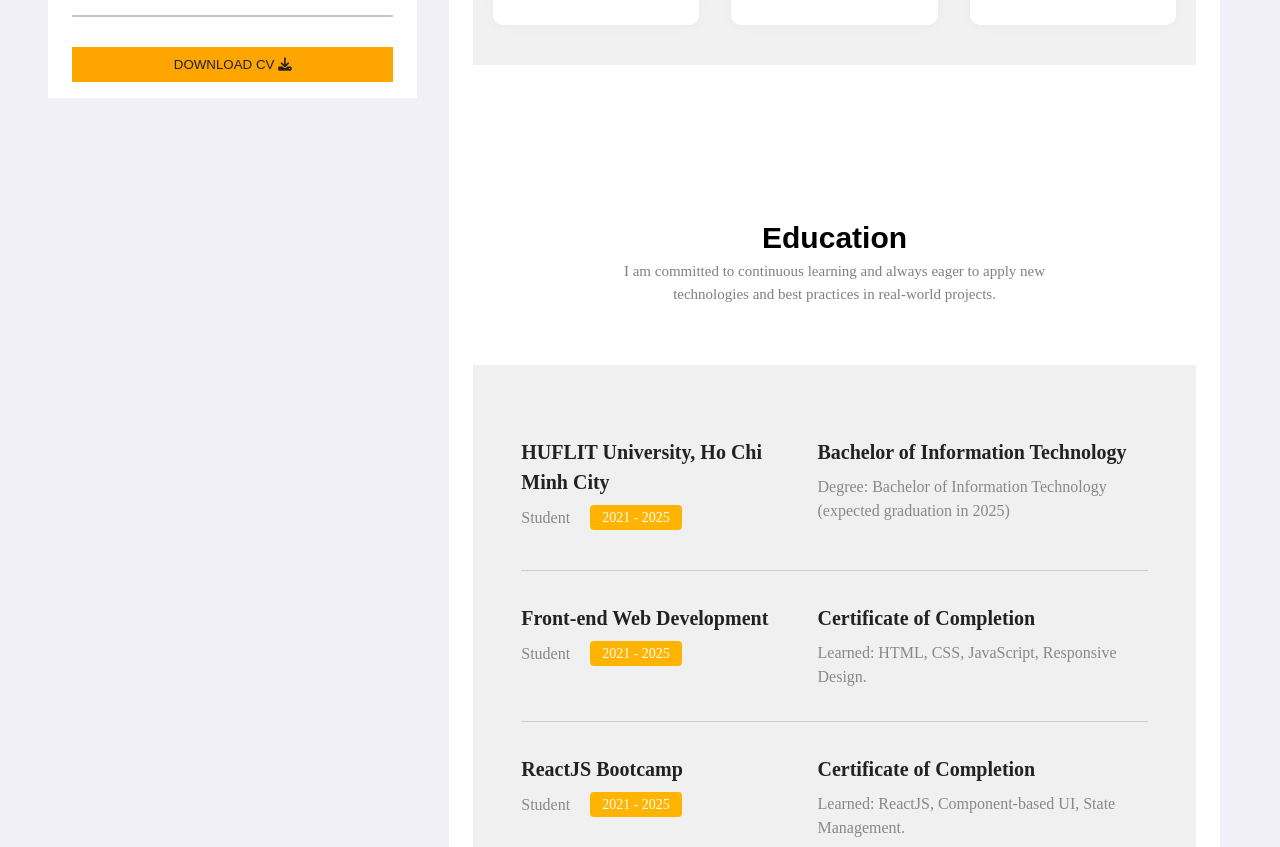
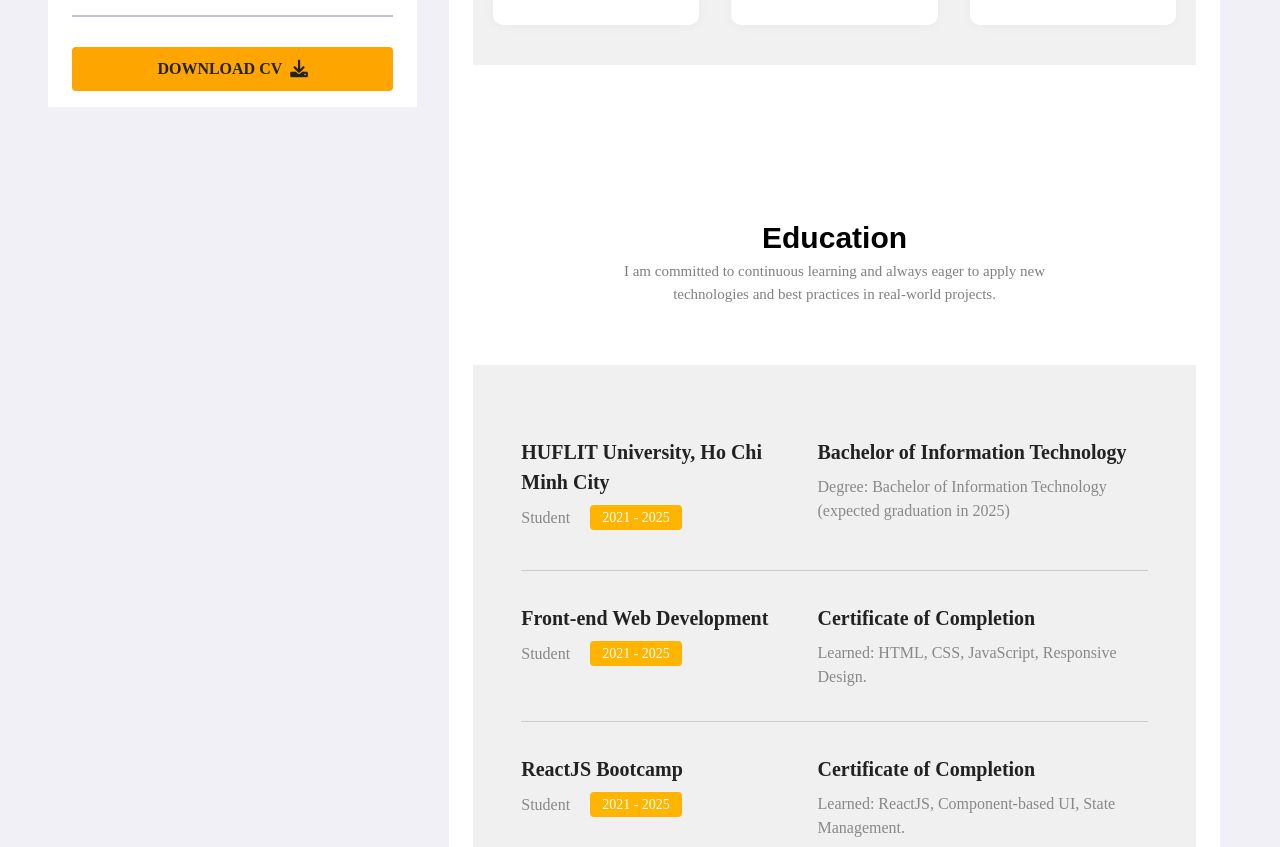
Before and after one commit to DuTuanAnh/DuTuanAnh-profile-web, a plain HTML site: page index.html in a window 1280 px wide. Shown: the part 1475-2322 px from the top of the page. Drawn offline with nearby package versions, Linux system fonts and the light colour scheme.

Commit message:
Update V5

```diff
--- a/css/style.css
+++ b/css/style.css
@@ -279,27 +279,35 @@ hr {
 }
 
 .btn-download {
+  display: flex;
+  align-items: center;
+  justify-content: center;
   background: orange;
   border: none;
   width: 100%;
   padding: 10px 24px;
   cursor: pointer;
-  transition: background 0.2s;
+  border-radius: 4px;
+  text-decoration: none;
+  font-size: 1rem;
+  font-weight: bold;
+  color: #222;
+  transition: background 0.2s, color 0.2s;
+  gap: 8px;
 }
 
-.btn-download .download-text a,
-.btn-download .download-text i {
+.btn-download i {
   color: #222;
-  text-decoration: none;
+  font-size: 1.1em;
   transition: color 0.2s;
 }
 
 .btn-download:hover {
   background: #222;
+  color: #fff;
 }
 
-.btn-download:hover .download-text a,
-.btn-download:hover .download-text i {
+.btn-download:hover i {
   color: #fff;
 }
 
--- a/index.html
+++ b/index.html
@@ -136,12 +136,11 @@
                             </div>
                         </div>
                         <hr>
-                        <button class="btn-download">
-                            <div class="download-text">
-                                <a href="https://drive.google.com/file/d/1h-et2awzuvVzjLdLdg4BrGpgiQ8Ks22j/view">DOWNLOAD CV</a>
-                                <i class="fa-solid fa-download"></i>
-                            </div>
-                        </button>
+                        <a class="btn-download"
+                            href="https://drive.google.com/uc?export=download&id=1h-et2awzuvVzjLdLdg4BrGpgiQ8Ks22j">
+                            DOWNLOAD CV
+                            <i class="fa-solid fa-download"></i>
+                        </a>
                     </div>
                 </div>
                 <div class="content-col__14">
```
Lines whose indentation alone changed are shown as unchanged.
